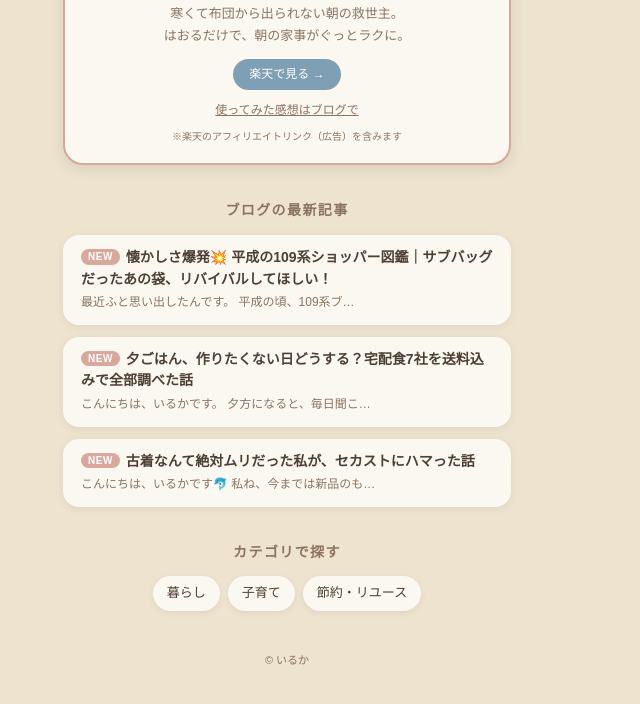
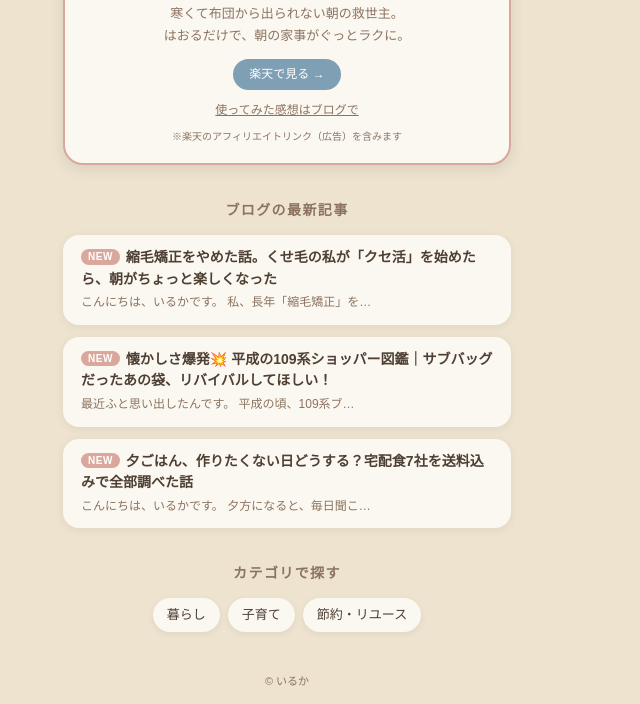
Before and after one commit to iruka-mom/iruka-mom.github.io, a plain HTML site: page index.html in a window 1280 px wide. Shown: the part 629-1333 px from the top of the page, without its empty margins (353-993 px from the left). Drawn offline with Linux system fonts and the light colour scheme.

Commit message:
ブログの最新記事リンクを更新

```diff
--- a/index.html
+++ b/index.html
@@ -98,9 +98,9 @@
   <h2>ブログの最新記事</h2>
   <div class="links latest">
     <!-- latest:start -->
+    <a class="btn" href="https://hanabibanban.hatenablog.com/entry/2026/11/14/204736" data-published="2026-11-14T20:47:36+09:00"><span class="t"><b>縮毛矯正をやめた話。くせ毛の私が「クセ活」を始めたら、朝がちょっと楽しくなった</b><small>こんにちは、いるかです。 私、長年「縮毛矯正」を…</small></span></a>
     <a class="btn" href="https://hanabibanban.hatenablog.com/entry/2026/11/14/173442" data-published="2026-11-14T17:34:42+09:00"><span class="t"><b>懐かしさ爆発💥 平成の109系ショッパー図鑑｜サブバッグだったあの袋、リバイバルしてほしい！</b><small>最近ふと思い出したんです。 平成の頃、109系ブ…</small></span></a>
     <a class="btn" href="https://hanabibanban.hatenablog.com/entry/2026/11/13/222049" data-published="2026-11-13T22:20:49+09:00"><span class="t"><b>夕ごはん、作りたくない日どうする？宅配食7社を送料込みで全部調べた話</b><small>こんにちは、いるかです。 夕方になると、毎日聞こ…</small></span></a>
-    <a class="btn" href="https://hanabibanban.hatenablog.com/entry/2026/11/13/182712" data-published="2026-11-13T18:27:12+09:00"><span class="t"><b>古着なんて絶対ムリだった私が、セカストにハマった話</b><small>こんにちは、いるかです🐬 私ね、今までは新品のも…</small></span></a>
     <!-- latest:end -->
   </div>
 
```
